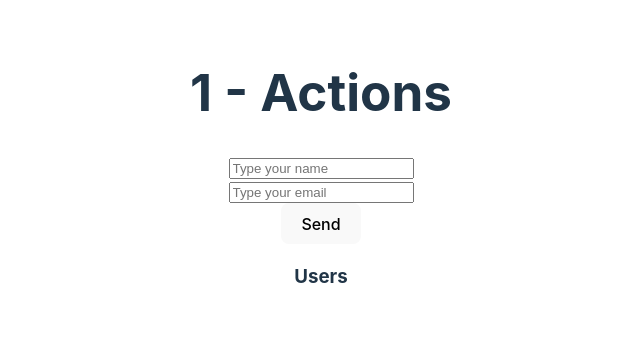
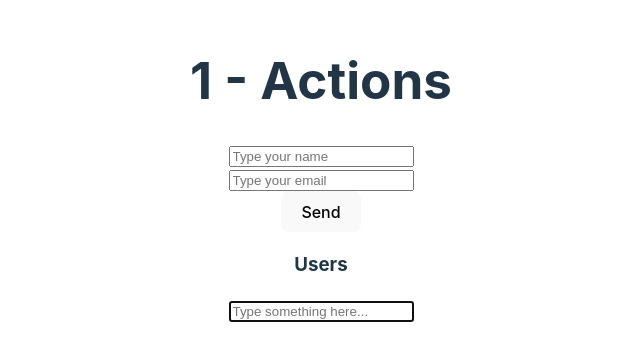
Before and after one commit to annamarcomini/react19, a React (Vite) app in the folder react19/: page / in a window 1280 px wide. Shown: the part 230-590 px from the top of the page, without its empty margins (319-959 px from the left). Built offline with nearby package versions, Linux system fonts and the light colour scheme.

Commit message:
feat: passing props

```diff
--- a/react19/src/App.jsx
+++ b/react19/src/App.jsx
@@ -1,4 +1,5 @@
 import './App.css'
+import ParentComponent from './components/ParentComponent'
 import UserForm from './components/UserForm'
 
 function App() {
@@ -9,7 +10,8 @@ function App() {
       <title>Let´s code- Home</title>
       <meta name='description' content="Learn coding with me react 19"/>
       <h1>1 - Actions</h1>
-      <UserForm/>
+      <UserForm />
+      <ParentComponent/>
     </>
   )
 }
--- a/react19/src/components/ParentComponent.jsx
+++ b/react19/src/components/ParentComponent.jsx
@@ -14,7 +14,7 @@ const ParentComponent = () => {
 
  return (
   <div>
-   <InputField/>
+   <InputField ref={inputRef} placeholder="Type something here..."/>
   </div>
  )
 };
```
